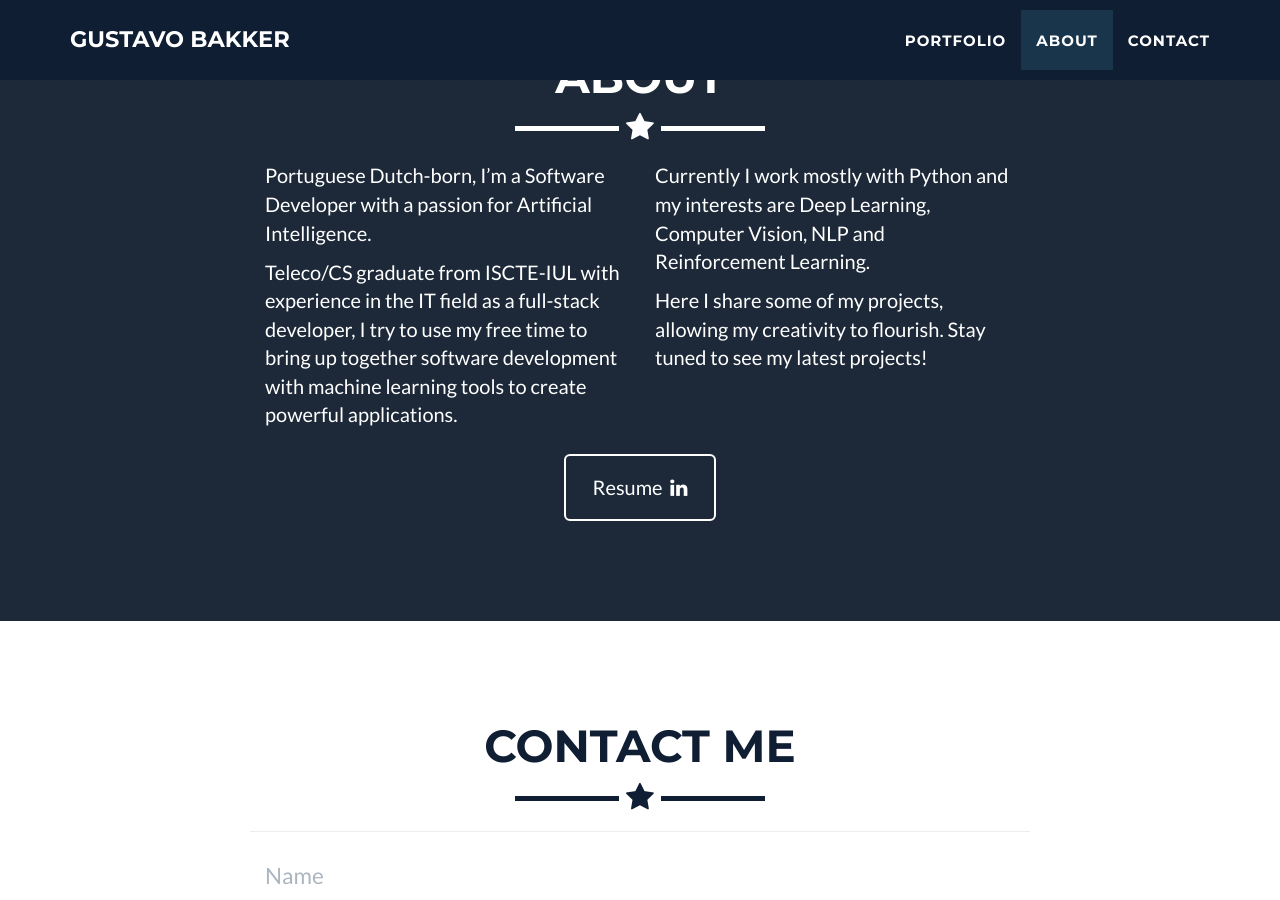
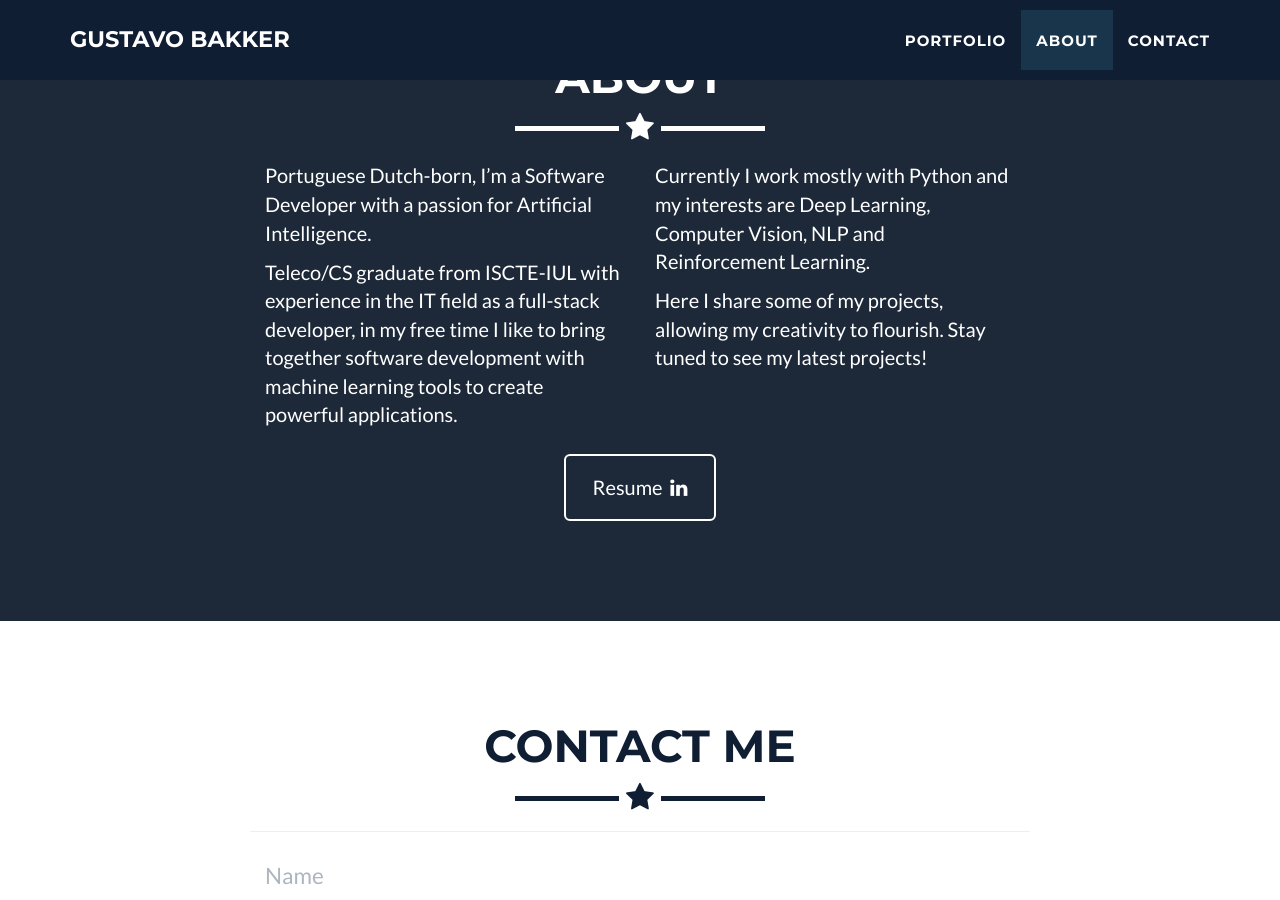
Before and after one commit to gusbakker/gusbakker.github.io, a Jekyll site: the page built from _posts/2014-07-17-project-2.markdown, in a window 1280 px wide and 900 px high, scrolled down 1937 px. Built offline with Jekyll 4.4.1, drawn with Linux system fonts in a browser that asks for light colours.

Commit message:
some nice changes

```diff
--- a/_includes/about.html
+++ b/_includes/about.html
@@ -10,7 +10,7 @@
             <div class="row">
                 <div class="col-lg-4 col-lg-offset-2">
                     <p>Portuguese Dutch-born, I’m a Software Developer with a passion for Artificial Intelligence.</p>
-                       <p>Teleco/CS graduate from ISCTE-IUL with experience in the IT field as a full-stack developer, I try to use my free time to bring up together
+                       <p>Teleco/CS graduate from ISCTE-IUL with experience in the IT field as a full-stack developer, in my free time I like to bring together
                     software development with machine learning tools to create powerful applications.</p>
                 </div>
                 <div class="col-lg-4">
```
